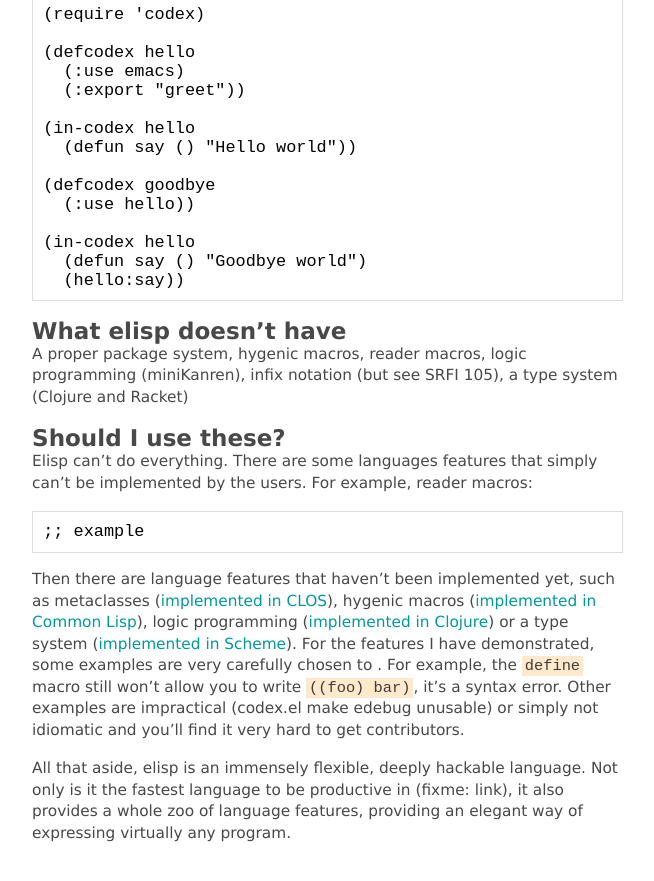
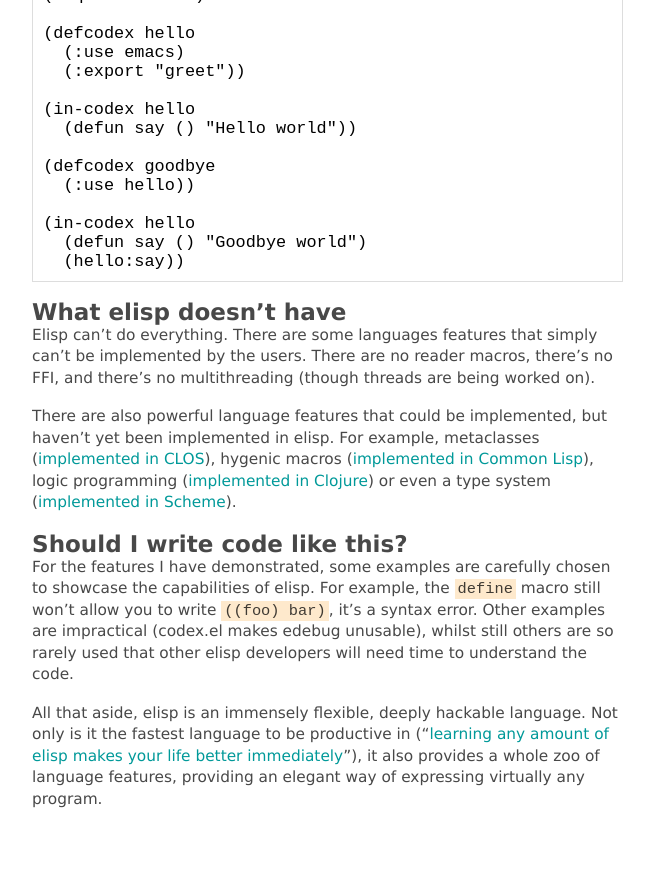
Before and after one commit to Wilfred/wilfred.github.com, a Jekyll site: the page built from _posts/2013-05-09-multi-paradigm-elisp.markdown, in a window 1280 px wide and 900 px high, scrolled down 6898 px. Shown: the top 881 px of the window, without its empty margins (439-1093 px from the left). Built offline with Jekyll 4.4.1, drawn with Linux system fonts in a browser that asks for light colours; some of the changed text lies outside the part shown.

Commit message:
formatting, wording tweaks

```diff
--- a/_posts/2013-05-09-multi-paradigm-elisp.markdown
+++ b/_posts/2013-05-09-multi-paradigm-elisp.markdown
@@ -26,7 +26,7 @@ In Python, we might use a list comprehension:
     some_list = [1, 2, 3]
     [x * 2 for x in some_list]
 
-Elisp has the loop macro (originally from Common Lisp):
+Elisp has the `loop` macro (originally from Common Lisp):
 
     (eval-when-compile (require 'cl))
 
@@ -64,7 +64,7 @@ as soon as we find the value we're looking for.
         return null;
     }
 
-We can do this in elisp using dolist and return:
+We can do this in elisp using `dolist` and `return`:
 
     (eval-when-compile (require 'cl))
 
@@ -115,7 +115,7 @@ any number of arguments. In JavaScript:
         return sum / arguments.length;
     }
 
-We can use defun* to write variadic functions in elisp. This gives us
+We can use `defun*` to write variadic functions in elisp. This gives us
 a straightforward translation:
 
     (eval-when-compile (require 'cl))
@@ -225,7 +225,6 @@ in a game:
 
         def take_damage(damage):
             self.health -= damage
-
             if self.health =< 0:
                 self.alive = False
 
@@ -245,7 +244,7 @@ System). So, we can straightforwardly translate this:
       (when (<= (oref m health) 0)
         (setf (oref m alive) nil)))
 
-No discussion of object oriented code would be complete, of course,
+No discussion of object-oriented code would be complete, of course,
 without an example of class-based inheritance:
 
     class BossMonster(Monster):
@@ -342,32 +341,32 @@ allows us to do this in elisp:
 
 ### What elisp doesn't have
 
-A proper package system, hygenic macros, reader macros, logic programming (miniKanren), infix notation (but
-see SRFI 105), a type system (Clojure and Racket)
+Elisp can't do everything. There are some languages features that
+simply can't be implemented by the users. There are no reader macros,
+there's no FFI, and there's no multithreading (though threads are
+being worked on).
 
-### Should I use these?
-
-Elisp can't do everything. There are some languages features that
-simply can't be implemented by the users. For example, reader macros:
-
-    ;; example
-
-Then there are language features that haven't been implemented yet,
-such as metaclasses
+There are also powerful language features that could be implemented,
+but haven't yet been implemented in elisp. For example, metaclasses
 ([implemented in CLOS](http://www.lispworks.com/documentation/HyperSpec/Body/07_.htm)),
 hygenic macros
 ([implemented in Common Lisp](http://www.p-cos.net/documents/hygiene.pdf)),
 logic programming
-([implemented in Clojure](https://github.com/clojure/core.logic)) or a
-type system
-([implemented in Scheme](http://docs.racket-lang.org/ts-guide/)). For
-the features I have demonstrated, some examples are very carefully
-chosen to . For example, the `define` macro still won't allow you to
-write `((foo) bar)`, it's a syntax error. Other examples are
-impractical (codex.el make edebug unusable) or simply not idiomatic
-and you'll find it very hard to get contributors.
+([implemented in Clojure](https://github.com/clojure/core.logic)) or
+even a type system
+([implemented in Scheme](http://docs.racket-lang.org/ts-guide/)).
+
+### Should I write code like this?
+
+For the features I have demonstrated, some examples are carefully
+chosen to showcase the capabilities of elisp. For example, the
+`define` macro still won't allow you to write `((foo) bar)`, it's a
+syntax error. Other examples are impractical (codex.el makes edebug
+unusable), whilst still others are so rarely used that other elisp
+developers will need time to understand the code.
 
 All that aside, elisp is an immensely flexible, deeply hackable
 language. Not only is it the fastest language to be productive in
-(fixme: link), it also provides a whole zoo of language features, providing
-an elegant way of expressing virtually any program.
+("[learning any amount of elisp makes your life better immediately](http://joelmccracken.github.io/entries/why-you-should-learn-elisp/)"),
+it also provides a whole zoo of language features, providing an
+elegant way of expressing virtually any program.
```
Also changed, not shown: other parts of _posts/2013-05-09-multi-paradigm-elisp.markdown (+1 -1 lines).
